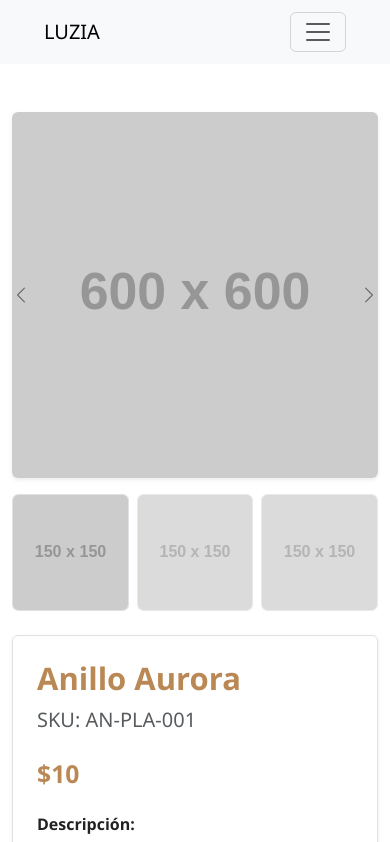
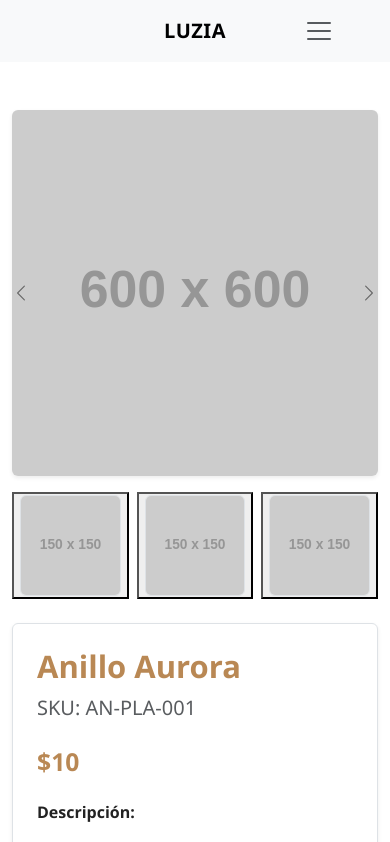
Before and after one commit to mlolaserrano/luzia, a PHP site: page /detalle_producto.html in a window 390 px wide. Shown: the top 842 px of the page. Run offline with PHP 8.4, Linux system fonts and the light colour scheme; grey boxes labelled with a size stand in for pictures from a placeholder-image service; some libraries are stand-ins or nearby versions; some web fonts are replaced.

Commit message:
Tab name

```diff
--- a/administrador.html
+++ b/administrador.html
@@ -3,7 +3,7 @@
 <head>
     <meta charset="UTF-8">
     <meta name="viewport" content="width=device-width, initial-scale=1.0">
-    <title>Luzia más que joyas</title>
+    <title>Luzia | Administrador</title>
 
     <!-- Bootstrap CSS -->
     <link
--- a/detalle_producto.html
+++ b/detalle_producto.html
@@ -3,7 +3,7 @@
   <head>
     <meta charset="UTF-8" />
     <meta name="viewport" content="width=device-width, initial-scale=1" />
-    <title>Detalle del Producto - Luzia más que joyas</title>
+    <title>Luzia | Detalle </title>
     <link
       href="https://cdn.jsdelivr.net/npm/bootstrap@5.3.8/dist/css/bootstrap.min.css"
       rel="stylesheet"
--- a/listadoproductos.html
+++ b/listadoproductos.html
@@ -3,8 +3,7 @@
 <head>
     <meta charset="UTF-8" />
     <meta name="viewport" content="width=device-width, initial-scale=1" />
-    <title>Luzia más que joyas</title>
-<!--hola-->
+    <title>Luzia | Lista de Productos</title>
     <!-- Bootstrap CSS -->
     <link
       href="https://cdn.jsdelivr.net/npm/bootstrap@5.3.8/dist/css/bootstrap.min.css"
--- a/producto_brazaletes.html
+++ b/producto_brazaletes.html
@@ -3,7 +3,7 @@
   <head>
     <meta charset="UTF-8" />
     <meta name="viewport" content="width=device-width, initial-scale=1" />
-    <title>Luzia más que joyas</title>
+    <title>Luzia | Brazaletes</title>
 <!--hola-->
     <!-- Bootstrap CSS -->
     <link
--- a/productos.html
+++ b/productos.html
@@ -3,7 +3,7 @@
   <head>
     <meta charset="UTF-8" />
     <meta name="viewport" content="width=device-width, initial-scale=1" />
-    <title>Luzia más que joyas - Todos</title>
+    <title>Luzia | Productos</title>
     <!-- Bootstrap CSS -->
     <link
       href="https://cdn.jsdelivr.net/npm/bootstrap@5.3.8/dist/css/bootstrap.min.css"
--- a/productos_anillos.html
+++ b/productos_anillos.html
@@ -3,7 +3,7 @@
   <head>
     <meta charset="UTF-8" />
     <meta name="viewport" content="width=device-width, initial-scale=1" />
-    <title>Luzia más que joyas</title>
+    <title>Luzia | Anillos</title>
 <!--hola-->
     <!-- Bootstrap CSS -->
     <link
--- a/productos_aros.html
+++ b/productos_aros.html
@@ -3,7 +3,7 @@
 <head>
   <meta charset="UTF-8" />
   <meta name="viewport" content="width=device-width, initial-scale=1" />
-  <title>Luzia más que joyas - Aros</title>
+    <title>Luzia | Aros </title>
   <link href="https://cdn.jsdelivr.net/npm/bootstrap@5.3.8/dist/css/bootstrap.min.css" rel="stylesheet" crossorigin="anonymous" />
   <link href="https://cdn.jsdelivr.net/npm/bootstrap-icons@1.10.5/font/bootstrap-icons.css" rel="stylesheet" />
   <link rel="stylesheet" href="style.css" />
--- a/productos_collares.html
+++ b/productos_collares.html
@@ -3,7 +3,7 @@
 <head>
   <meta charset="UTF-8">
   <meta name="viewport" content="width=device-width, initial-scale=1">
-  <title>Collares - Luzia</title>
+    <title>Luzia | Collares</title>
   <link href="https://cdn.jsdelivr.net/npm/bootstrap@5.3.8/dist/css/bootstrap.min.css" rel="stylesheet">
   <link href="https://cdn.jsdelivr.net/npm/bootstrap-icons@1.10.5/font/bootstrap-icons.css" rel="stylesheet">
   <link rel="stylesheet" href="style.css">
--- a/style.css
+++ b/style.css
@@ -30,27 +30,12 @@ body {
   transition: color 0.3s ease;
 }
 
-.navbar-nav .nav-link:hover,
-.navbar-nav .nav-link:focus {
-  color: var(--color-texto);
+.nav-link:hover {
+  color: var(--color-primario);
 }
 
-.dropdown-menu {
-  min-width: 10rem;
-}
 
-.dropdown-item:hover,
-.dropdown-item:focus {
-  background-color: var(--color-acento);
-  color: var(--color-texto);
-}
 
-.logo-svg {
-  width: 48px;
-  height: 48px;
-  fill: var(--color-primario);
-  cursor: pointer;
-}
 
 .icon-btn {
   font-size: 1.5rem;
@@ -75,6 +60,47 @@ body {
   font-weight: 700;
   user-select: none;
 }
+
+/* Centrar brand en mobile y dejarlo normal en ≥lg */
+@media (max-width: 991.98px) {
+  .navbar-brand-center {
+    position: absolute;
+    left: 50%;
+    transform: translateX(-50%);
+  }
+}
+
+/* Evitar que el brand se tape: dar espacio al toggler en mobile */
+.navbar-toggler {
+  z-index: 3;
+    border: none;
+  box-shadow: none;
+}
+
+.navbar-toggler:focus {
+  box-shadow: none;
+  outline: none;
+}
+
+/* Opcional: peso visual del brand */
+.navbar-brand {
+  font-weight: 700;
+  letter-spacing: .5px;
+}
+
+/* Brand centrado en mobile */
+.navbar-brand-top{
+  position:absolute; top:50%; left:50%;
+  transform:translate(-50%,-50%);
+  font-weight:700;
+}
+@media (min-width:992px){
+  .navbar-brand-top{ position:static; transform:none; }
+}
+
+/* Opcional: ancho del panel y separadores */
+.offcanvas{ width: 300px; }
+.offcanvas .nav-link{ font-weight:600; }
 
 
 footer {
@@ -351,32 +377,6 @@ a {
 .cart-page .price {
   font-weight: 700;
 }
-
-
-/* DETALLE DE PRODUCTO */
-/* Estilos para el carrusel de producto*/
-#productCarousel {
-    max-width: 600px;
-    margin: 0 auto;
-}
-
-
-.carousel-control-prev-icon,
-.carousel-control-next-icon {
-    filter: invert(1);
-}
-
-
-
-.thumbnail-btn {
-    border: none;
-    background: none;
-    padding: 0;
-    opacity: 0.7;
-    transition: opacity 0.3s ease, border 0.3s ease;
-}
-
-
 .thumbnail-btn:hover {
     opacity: 1;
 }
```
